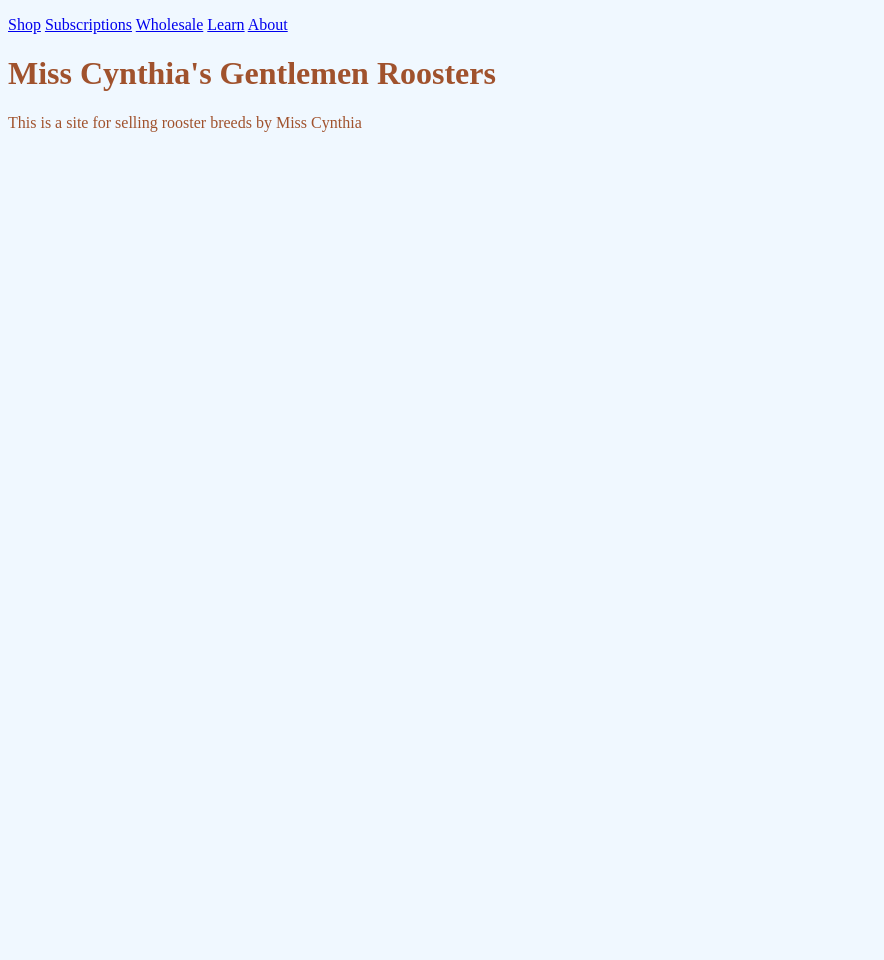
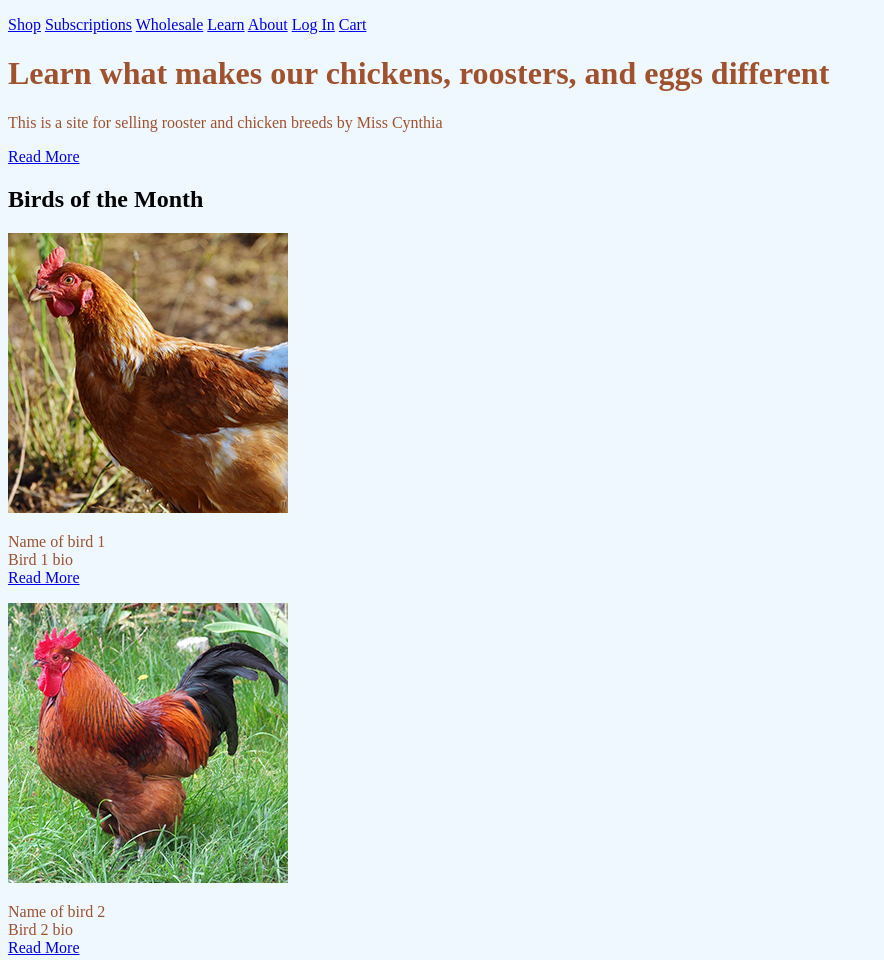
Before and after one commit to JBajkowski/jbajkowski.github.io, a plain HTML site: page unit_3/index.html in a window 1280 px wide. Shown: the top 960 px of the page, without its empty margins (0-884 px from the left). Before the commit the page ends 800 px from the top, so only its background shows below. Drawn offline with Linux system fonts and the light colour scheme; files that its build step writes are made by us from their sources.

Commit message:
update 3

```diff
--- a/unit_3/index.html
+++ b/unit_3/index.html
@@ -7,18 +7,51 @@
 </head>
 
 <body>
-	<p> <a href="https://www.google.com/">Shop</a>
+	<p>
+<!-- centered navigation -->
+		<a href="https://www.google.com/">Shop</a>
 		<a href="https://www.google.com/">Subscriptions</a>
 		<a href="https://www.google.com/">Wholesale</a>
 		<a href="https://www.google.com/">Learn</a>
-		<a href="https://www.google.com/">About</a></p>
-	<h1>Miss Cynthia's Gentlemen Roosters</h1>
-	<p>This is a site for selling rooster breeds by Miss Cynthia</p>
+		<a href="https://www.google.com/">About</a>
+		<!-- upper right cart -->
+		<a href="https://www.google.com/">Log In</a>
+		<a href="https://www.google.com/">Cart</a>
+	</p>
+
+<!-- banner image and overview section-->
+	<h1>Learn what makes our chickens, roosters, and eggs different</h1>
+	<p>This is a site for selling rooster and chicken breeds by Miss Cynthia</p>
+	<p><a href="https://www.google.com/">Read More</a></p>
+<!-- product section -->
+	<h2>Birds of the Month</h2>
+	<img src="images/bird_1.jpg"
+           alt="Bird 1"
+           title="Bird 1">
+    <p>
+    	Name of bird 1<br>
+    	Bird 1 bio<br>
+    	<a href="https://www.google.com/">Read More</a>
+    </p>
+
+    <img src="images/bird_2.jpg""
+           alt="Bird 2"
+           title="Bird 2">
+    <p>
+    	Name of bird 2<br>
+    	Bird 2 bio<br>
+    	<a href="https://www.google.com/">Read More</a>
+    </p>
+
+    <img src="images/bird_3.jpg""
+           alt="Bird 3"
+           title="Bird 3">
+    <p>
+    	Name of bird 3<br>
+    	Bird 3 bio<br>
+    	<a href="https://www.google.com/">Read More</a>
+    </p>
+
 </body>
 
 </html>
-
-
-
-
-</ul>
```
Also changed, not shown: unit_3/images/bird_1.jpg (added), unit_3/images/bird_2.jpg (added), unit_3/images/bird_3.jpg (added), 1 other file.
